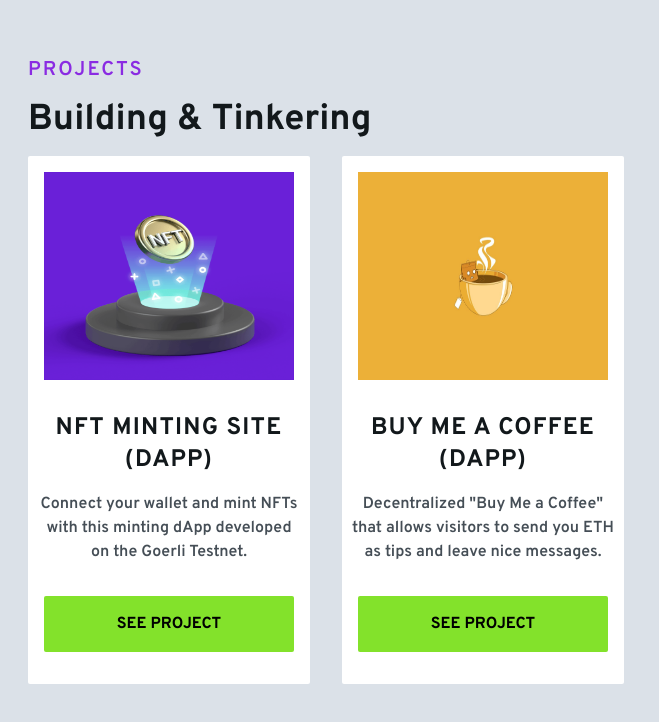
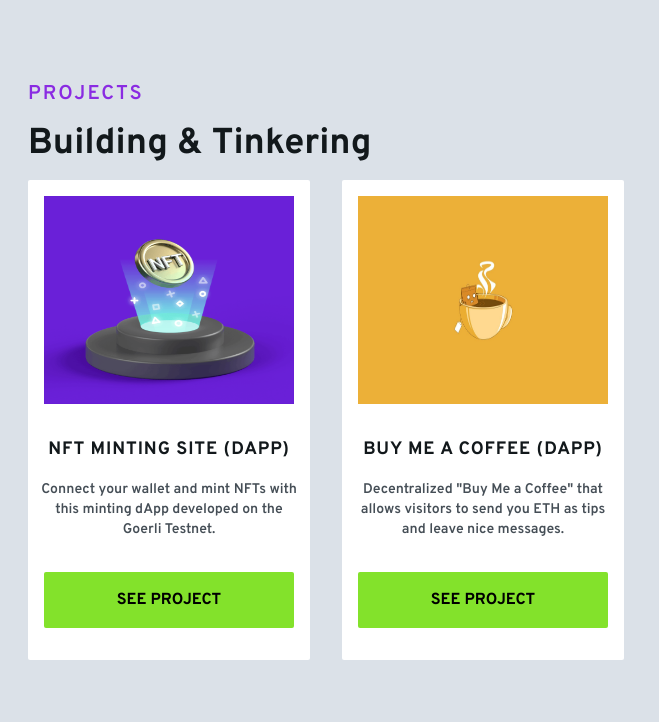
Before and after one commit to ianwboyle/my-portfolio, a Next.js app: page / in a window 1280 px wide. Shown: the part 2424-3146 px from the top of the page, without its empty margins (0-659 px from the left). Built offline with nearby package versions, Linux system fonts and the light colour scheme.

Commit message:
updated styling

```diff
--- a/components/ProjectItem.jsx
+++ b/components/ProjectItem.jsx
@@ -5,8 +5,8 @@ import React from 'react'
 const style = {
   projectItemWrapper: 'relative flex flex-col items-center justify-center h-auto w-full rounded-sm bg-[#FFF] dark:bg-[#2A2E35] xl:hover:scale-105 ease-in duration-300',
   ImgContainer: 'p-4',
-  projectTitle: 'uppercase text-2xl tracking-wider text-center p-2',
-  projectDescription: 'pb-4 p-2 text-center',
+  projectTitle: 'uppercase text-lg tracking-wider text-center p-2',
+  projectDescription: 'pb-4 p-2 text-center text-sm',
   linkContainer: 'flex items-center w-full px-4 pb-8 pt-4',
   moreInfo: 'uppercase text-center text-black dark:text-black py-4 w-full rounded-sm font-bold bg-[#83E22b] text-md cursor-pointer',
 }
--- a/components/Projects.jsx
+++ b/components/Projects.jsx
@@ -4,7 +4,7 @@ import CoffeeImg from '../public/assets/projects/coffee.jpg'
 import MintingImg from '../public/assets/projects/minting.png'
 
 const style = {
-  projectsWrapper: 'w-full md:h-screen p-4',
+  projectsWrapper: 'w-full md:h-screen p-4 md:pt-10',
   projectsContainer: 'max-w-[1240px] mx-auto px-2 py-16',
   projectsHeader: 'text-xl tracking-widest uppercase text-[#8A2BE2] dark:text-[#8A2BE2]',
   projectsSubHeader: 'py-4',
```
